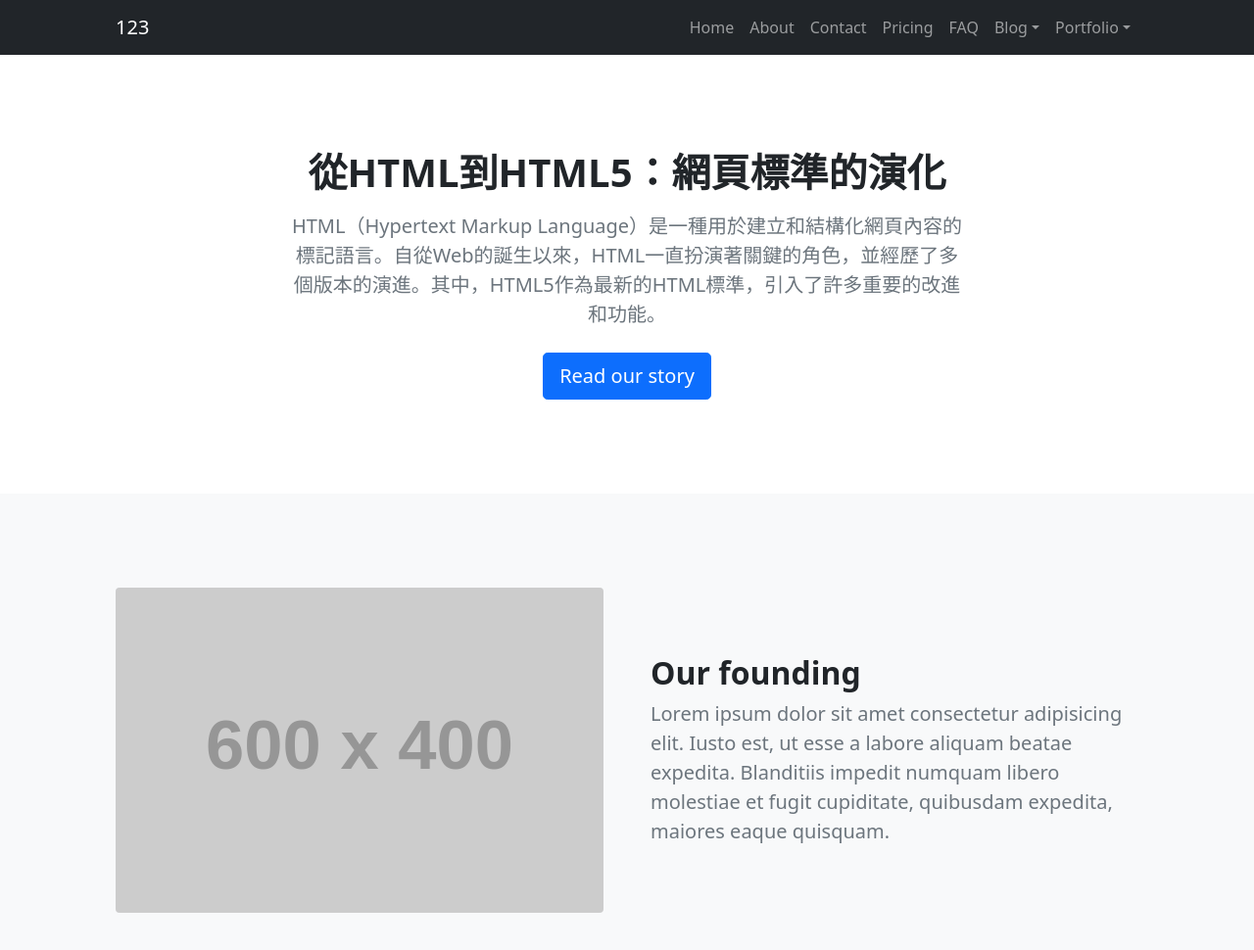
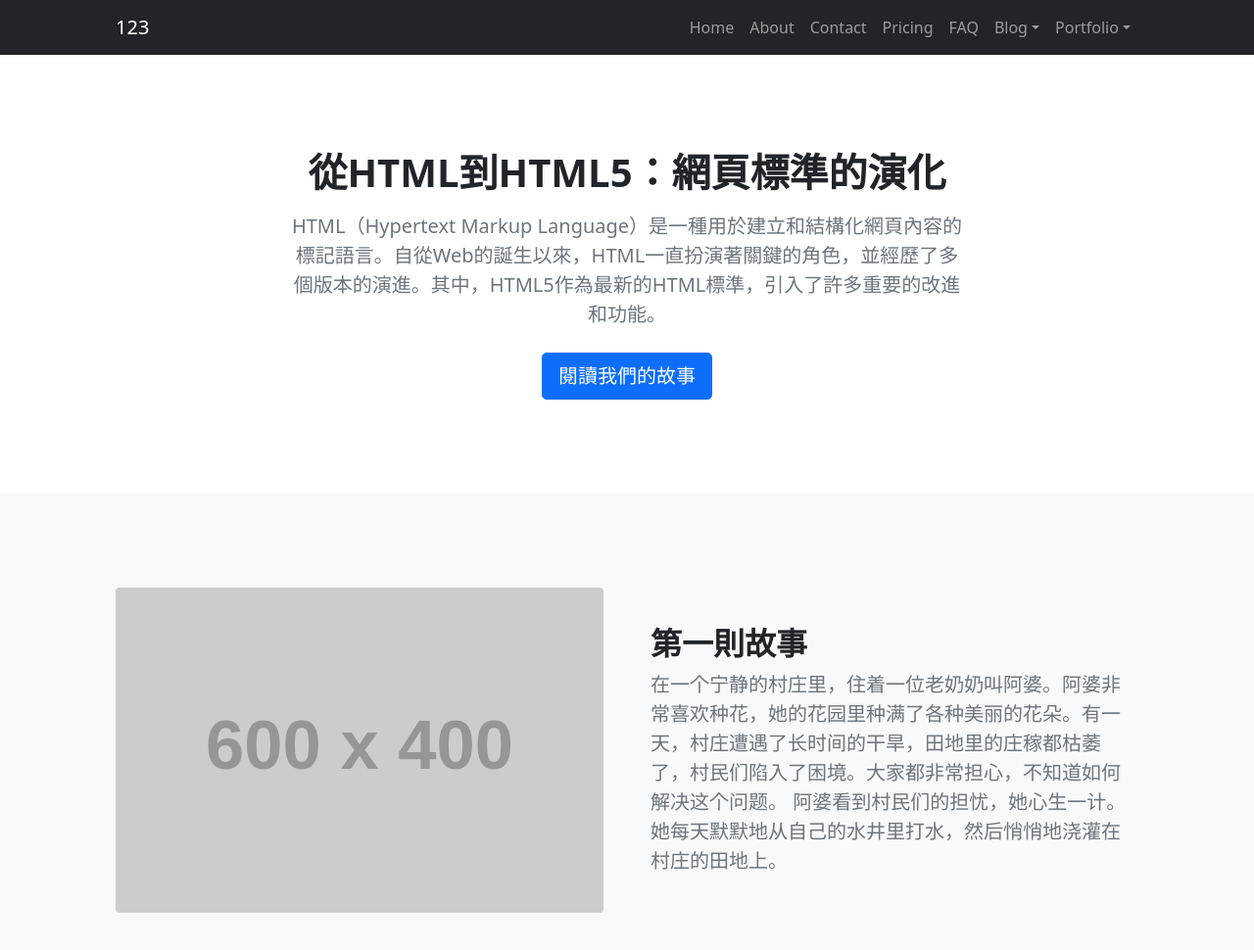
Before and after one commit to clutctm10733232/ChihleeGit-20230716, a plain HTML site: page about.html in a window 1280 px wide. Shown: the top 970 px of the page at 98% size. Drawn offline with nearby package versions, Linux system fonts and the light colour scheme; placeholder pictures from the web are drawn by us.

Commit message:
add about page first story

```diff
--- a/about.html
+++ b/about.html
@@ -53,7 +53,7 @@
                             <div class="text-center my-5">
                                 <h1 class="fw-bolder mb-3">從HTML到HTML5：網頁標準的演化</h1>
                                 <p class="lead fw-normal text-muted mb-4">HTML（Hypertext Markup Language）是一種用於建立和結構化網頁內容的標記語言。自從Web的誕生以來，HTML一直扮演著關鍵的角色，並經歷了多個版本的演進。其中，HTML5作為最新的HTML標準，引入了許多重要的改進和功能。</p>
-                                <a class="btn btn-primary btn-lg" href="#scroll-target">Read our story</a>
+                                <a class="btn btn-primary btn-lg" href="#scroll-target">閱讀我們的故事</a>
                             </div>
                         </div>
                     </div>
@@ -65,8 +65,8 @@
                     <div class="row gx-5 align-items-center">
                         <div class="col-lg-6"><img class="img-fluid rounded mb-5 mb-lg-0" src="https://dummyimage.com/600x400/343a40/6c757d" alt="..." /></div>
                         <div class="col-lg-6">
-                            <h2 class="fw-bolder">Our founding</h2>
-                            <p class="lead fw-normal text-muted mb-0">Lorem ipsum dolor sit amet consectetur adipisicing elit. Iusto est, ut esse a labore aliquam beatae expedita. Blanditiis impedit numquam libero molestiae et fugit cupiditate, quibusdam expedita, maiores eaque quisquam.</p>
+                            <h2 class="fw-bolder">第一則故事</h2>
+                            <p class="lead fw-normal text-muted mb-0">在一个宁静的村庄里，住着一位老奶奶叫阿婆。阿婆非常喜欢种花，她的花园里种满了各种美丽的花朵。有一天，村庄遭遇了长时间的干旱，田地里的庄稼都枯萎了，村民们陷入了困境。大家都非常担心，不知道如何解决这个问题。 阿婆看到村民们的担忧，她心生一计。她每天默默地从自己的水井里打水，然后悄悄地浇灌在村庄的田地上。</p>
                         </div>
                     </div>
                 </div>
```
